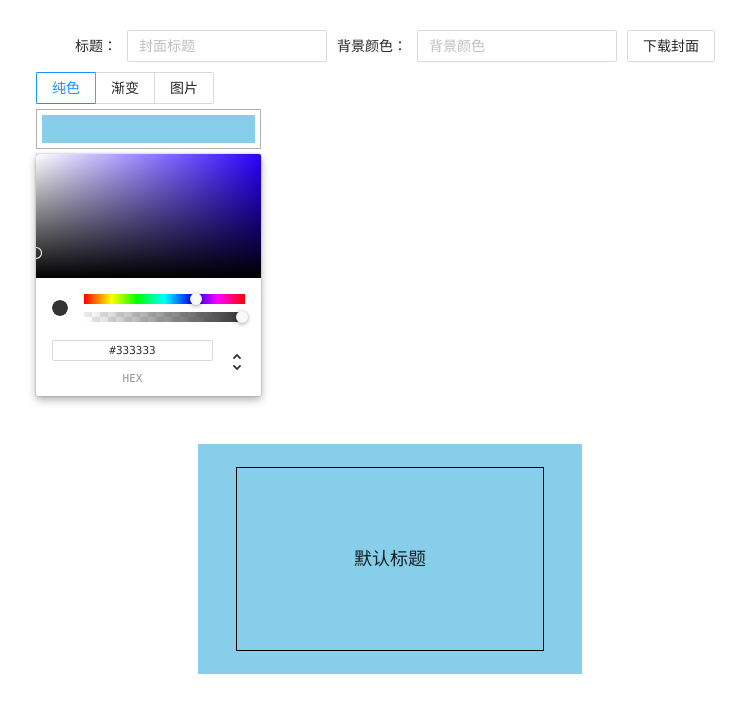
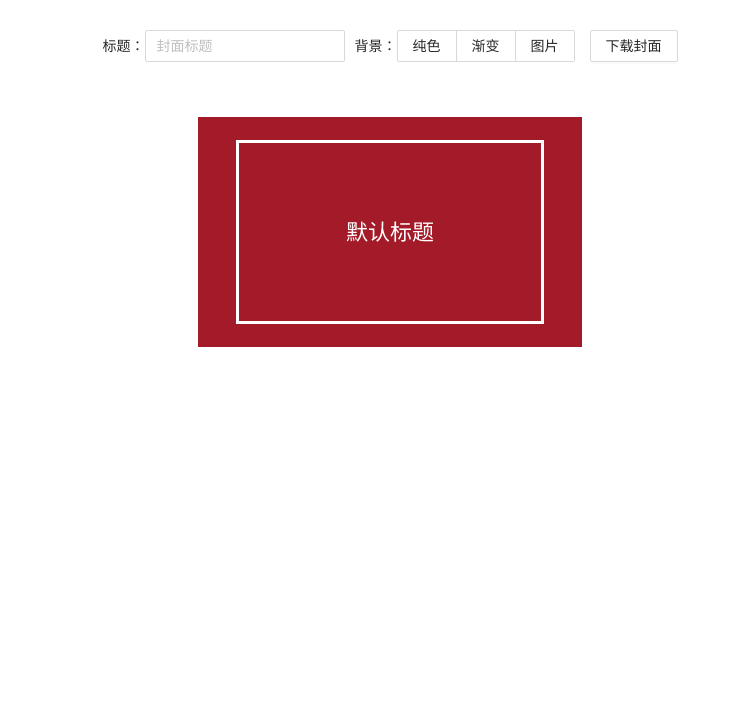
Before and after one commit to QuanLiu-JoJo/CoverGenerator, a React (Create React App) app in the folder cover_generator/: page / in a window 1280 px wide. Shown: the top 712 px of the page, without its empty margins (250-996 px from the left). Built offline with nearby package versions, Linux system fonts and the light colour scheme.

Commit message:
布局调整

```diff
--- a/cover_generator/src/App.js
+++ b/cover_generator/src/App.js
@@ -2,16 +2,22 @@
 import "./App.scss";
 import { Input, Button, Radio } from "antd";
 import React, { useState, useEffect } from "react";
-import { downloadImage } from "./api";
+import { downloadImage, rgbaToString, isParentNode } from "./api";
 import ColorPiker from "./ColorPiker";
 import GradualPiker from "./GradualPiker";
 import ImagePiker from "./ImagePiker";
 
 function App() {
   const [title, setTitle] = useState("默认标题");
-  const [bgColor, setBgColor] = useState("skyblue");
-  const [opacity, setOpacity] = useState(1);
-  const [bgType, setBgType] = useState("color");
+  const [bgColor, setBgColor] = useState(
+    rgbaToString({
+      r: 163,
+      g: 26,
+      b: 40,
+      a: 1,
+    })
+  );
+  const [bgType, setBgType] = useState("");
 
   const onTitleChange = (e) => {
     setTitle(e.target.value);
@@ -29,37 +35,47 @@ function App() {
     setBgType(e.target.value);
   };
 
-  const onColorPikerChange = (obj) => {
-    setBgColor(obj.hex);
-    setOpacity(obj.hsl.a);
+  const onColorPikerChange = (color) => {
+    setBgColor(color);
   };
 
   const onGradualPikerChange = (gradual) => {
     setBgColor(gradual);
   };
 
+  const onImagePikerChange = (imageUrl) => {
+    setBgColor(`url(${imageUrl})`);
+  };
+
+  useEffect(() => {
+    let color_warrper = document.querySelector(".color_warrper");
+    document.body.addEventListener(
+      "click",
+      function (e) {
+        if (!isParentNode(color_warrper, e.target)) {
+          setBgType("");
+        }
+      },
+      false
+    );
+  }, []);
+
   return (
     <div className="App">
       <div className="cover_generator_wrapper">
         <div className="cover_setting">
-          <div>标题：</div>
+          <div>
+            <span>标题：</span>
             <Input
               allowClear
               placeholder="封面标题"
               maxLength="200"
               onChange={onTitleChange}
             />
-          <div>背景颜色：</div>
-          <Input
-            allowClear
-            placeholder="背景颜色"
-            maxLength="200"
-            onChange={onBgcolorChange}
-          />
-          <Button onClick={downloadClick}>下载封面</Button>
           </div>
           <div className="color_warrper">
             <div className="bgChoose">
+              <span>背景：</span>
               <Radio.Group value={bgType} onChange={handleBgTypeChange}>
                 <Radio.Button value="color">纯色</Radio.Button>
                 <Radio.Button value="gradual">渐变</Radio.Button>
@@ -72,17 +88,23 @@ function App() {
                 <ColorPiker onChange={onColorPikerChange} />
               ) : bgType === "gradual" ? (
                 <GradualPiker onChange={onGradualPikerChange} />
-            ) : (
-              <ImagePiker onChange={onGradualPikerChange} />
-            )}
+              ) : bgType === "image" ? (
+                <ImagePiker onChange={onImagePikerChange} />
+              ) : null}
             </div>
+          </div>
+          <Button onClick={downloadClick} size="middle">
+            下载封面
+          </Button>
         </div>
 
         <div className="cover_display">
           <div className="cover_content_wrapper">
             <div
               className="cover_content"
-              style={{ background: bgColor, opacity: opacity }}
+              style={{
+                background: bgColor,
+              }}
             >
               <div className="cover_title">
                 <span>{title}</span>
--- a/cover_generator/src/App.scss
+++ b/cover_generator/src/App.scss
@@ -7,12 +7,8 @@
   .cover_setting {
     display: flex;
     justify-content: center;
-    align-items: center;
+    align-items: flex-start;
     margin-bottom: 10px;
-
-    div {
-      margin: 0 10px;
-    }
 
     .ant-input-affix-wrapper {
       width: 200px;
@@ -24,18 +20,21 @@
     .ant-btn {
       margin-left: 10px;
     }
-  }
 
     .color_warrper {
       // padding: 0 200px;
       width: 225px;
+      position: relative;
+      margin-left: 10px;
 
       .bgChoose {
         margin-bottom: 5px;
       }
 
       .bgPiker {
-      height: 285px;
+        position: absolute;
+        // height: 285px;
+      }
     }
   }
 
@@ -54,12 +53,16 @@
         display: flex;
         align-items: center;
         justify-content: center;
+        background-size: cover !important;
 
         .cover_title {
           width: 80%;
           height: 80%;
-          border: 1px solid black;
-          font-size: large;
+          border: 3px solid white;
+          padding: 10%;
+          text-align: justify;
+          color: white;
+          font-size: 22px;
           display: flex;
           align-items: center;
           justify-content: center;
--- a/cover_generator/src/ColorPiker/index.js
+++ b/cover_generator/src/ColorPiker/index.js
@@ -1,34 +1,33 @@
 /* eslint-disable */
 import React, { useState, useEffect } from "react";
 import { ChromePicker } from "react-color";
+import { rgbaToString } from "../api";
 import "./index.scss";
 
 const ColorPiker = ({ onChange }) => {
   // console.log(props);
   const [color, setColor] = useState({
-    h: 250,
-    s: 0,
-    l: 0.2,
+    r: 163,
+    g: 26,
+    b: 40,
     a: 1,
   });
-  const [opacity, setOpacity] = useState(1);
-  const [bgColor, setBgColor] = useState("skyblue");
+  const [bgColor, setBgColor] = useState(rgbaToString(color));
 
   const onChangeColor = (obj) => {
-    setColor(obj.hsl);
+    setColor(obj.rgb);
     setBgColor(obj.hex);
-    setOpacity(obj.hsl.a);
-    onChange(obj);
   };
+
+  useEffect(() => {
+    onChange(rgbaToString(color));
+  }, [color]);
 
   return (
     <div className="colorPikerWarpper">
       <div className="bgExample">
         <div className="border">
-          <div
-            className="content"
-            style={{ background: bgColor, opacity: opacity }}
-          ></div>
+          <div className="content" style={{ background: bgColor }}></div>
         </div>
       </div>
       <ChromePicker color={color} onChange={onChangeColor} />
--- a/cover_generator/src/GradualPiker/index.js
+++ b/cover_generator/src/GradualPiker/index.js
@@ -1,31 +1,30 @@
 /* eslint-disable */
 import React, { useState, useEffect } from "react";
 import { ChromePicker } from "react-color";
-import { ragaToString } from "../api";
+import { rgbaToString } from "../api";
 import "./index.scss";
 
 const GradualPiker = ({ onChange }) => {
   const [color1, setColor1] = useState({
-    r: 250,
-    g: 0,
-    b: 0.2,
+    r: 20,
+    g: 45,
+    b: 2,
     a: 1,
   });
-  const [bgColor1, setBgColor1] = useState("skyblue");
+  const [bgColor1, setBgColor1] = useState(rgbaToString(color1));
   const [leftDisplay, setLeftDisplay] = useState(true);
 
   const [color2, setColor2] = useState({
     r: 250,
-    g: 0,
-    b: 0.2,
+    g: 40,
+    b: 2,
     a: 1,
   });
-  const [bgColor2, setBgColor2] = useState("blue");
+  const [bgColor2, setBgColor2] = useState(rgbaToString(color2));
 
   const onChangeColor1 = (obj) => {
     setColor1(obj.rgb);
-    setBgColor1(ragaToString(obj.rgb));
-    onChange(`linear-gradient(to right, ${bgColor1}, ${bgColor2})`);
+    setBgColor1(rgbaToString(obj.rgb));
   };
 
   const clickLeft = () => {
@@ -34,13 +33,16 @@ const GradualPiker = ({ onChange }) => {
 
   const onChangeColor2 = (obj) => {
     setColor2(obj.rgb);
-    setBgColor2(ragaToString(obj.rgb));
-    onChange(`linear-gradient(to right, ${bgColor1}, ${bgColor2})`);
+    setBgColor2(rgbaToString(obj.rgb));
   };
 
   const clickRight = () => {
     setLeftDisplay(false);
   };
+
+  useEffect(() => {
+    onChange(`linear-gradient(to right, ${bgColor1}, ${bgColor2})`);
+  }, [bgColor1, bgColor2]);
 
   return (
     <div className="gradualPikerWarpper">
--- a/cover_generator/src/ImagePiker/index.js
+++ b/cover_generator/src/ImagePiker/index.js
@@ -26,14 +26,18 @@ function beforeUpload(file) {
 }
 
 class ImagePiker extends React.Component {
+  constructor(props) {
+    super(props);
+    this.setImage = props.onChange;
+  }
+
   state = {
     loading: false,
   };
 
   handleChange = (info) => {
-    console.log(info);
     getBase64(info.file.originFileObj, (imageUrl) => {
-      console.log(imageUrl);
+      this.setImage(imageUrl);
       this.setState({
         imageUrl,
         loading: false,
@@ -55,7 +59,6 @@ class ImagePiker extends React.Component {
         listType="picture-card"
         className="avatar-uploader"
         showUploadList={false}
-        action="https://www.mocky.io/v2/5cc8019d300000980a055e76"
         beforeUpload={beforeUpload}
         onChange={this.handleChange}
       >
--- a/cover_generator/src/api.js
+++ b/cover_generator/src/api.js
@@ -25,6 +25,15 @@ export function downloadImage(selector, fileName = "downImg") {
   });
 }
 
-export function ragaToString(obj) {
+export function rgbaToString(obj) {
   return `rgba(${obj.r}, ${obj.g}, ${obj.b}, ${obj.a})`;
 }
+
+export function isParentNode(p, c) {
+  let _c = c;
+  while (_c) {
+    if (_c == p) return true;
+    _c = _c.parentNode;
+  }
+  return false;
+}
```
Lines whose indentation alone changed are shown as unchanged.
